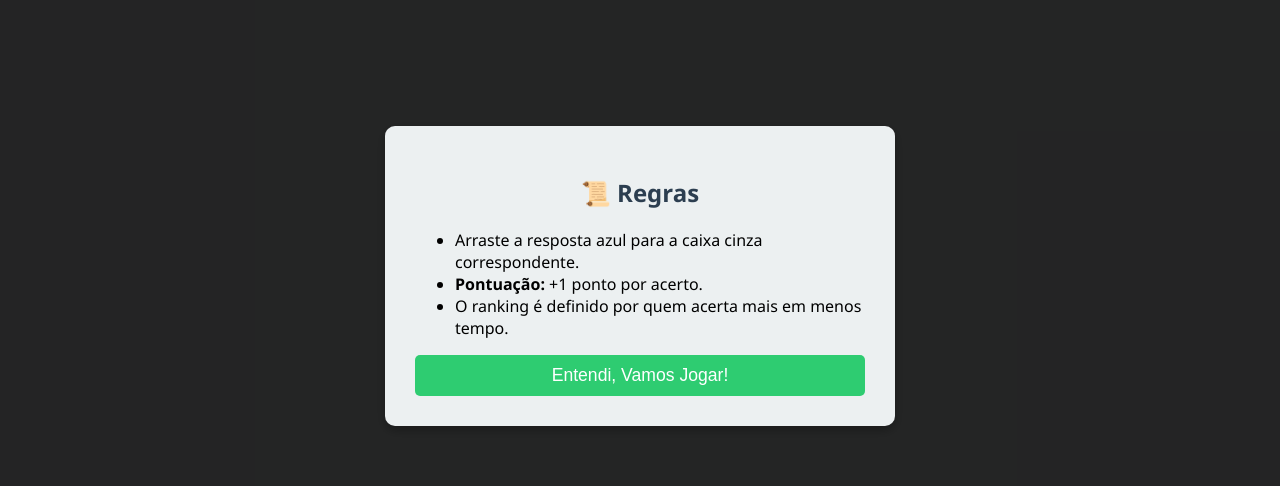
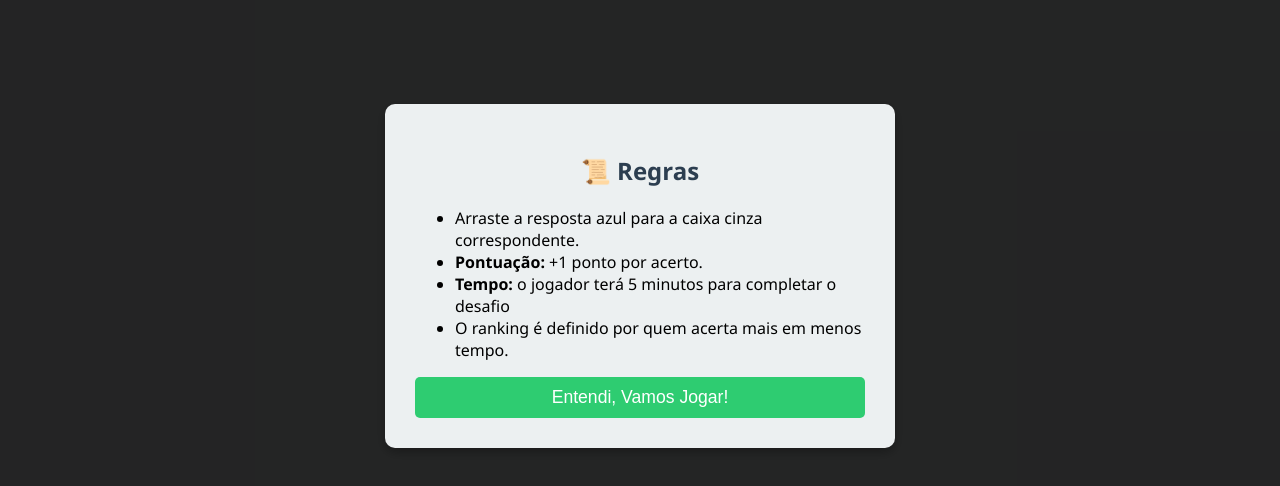
Before and after one commit to VitorCalesella2706/jogo_open, a plain HTML site: page index.html in a window 1280 px wide. Both pictures are taken after a click on the button "Iniciar Jogo". Shown: the part 124-610 px from the top of the page. Drawn offline with Linux system fonts and the light colour scheme.

```diff
--- a/index.html
+++ b/index.html
@@ -320,6 +320,7 @@
     <ul>
       <li>Arraste a resposta azul para a caixa cinza correspondente.</li>
       <li><strong>Pontuação:</strong> +1 ponto por acerto.</li>
+      <li><strong>Tempo:</strong> o jogador terá </strong> 5 minutos</strong> para completar o desafio</li>
       <li>O ranking é definido por quem acerta mais em menos tempo.</li>
     </ul>
     <button onclick="confirmarRegrasEIniciar()" style="width:100%; padding:10px; background:#2ecc71; color:white; border:none; border-radius:5px; cursor:pointer; font-size:1.1em;">Entendi, Vamos Jogar!</button>
```
